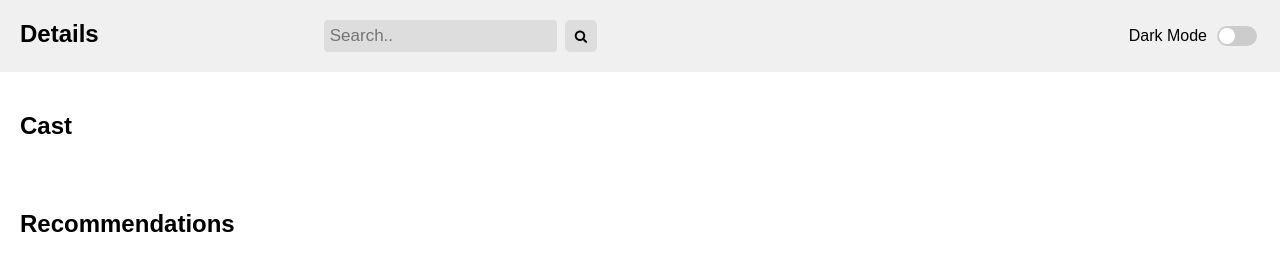
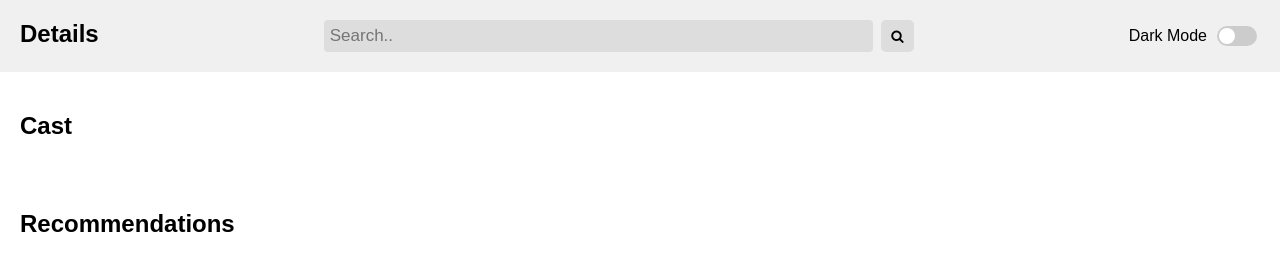
Before and after one commit to Ribaste/Movie_Dashboard, a plain HTML site: page details.html in a window 1280 px wide. Drawn offline with Linux system fonts and the light colour scheme; no server answers.

Commit message:
Update styles.css

```diff
--- a/styles.css
+++ b/styles.css
@@ -307,7 +307,7 @@ body.dark-mode .search-container button, body.dark-mode .load-more-button {
     color: #000;
     max-width: none;
     box-sizing: border-box;
-    flex-grow: 0;
+    flex: 1;
 }
 
 .search-container button {
@@ -317,7 +317,6 @@ body.dark-mode .search-container button, body.dark-mode .load-more-button {
     border-radius: 5px;
     cursor: pointer;
     flex-shrink: 0px;
-    width: auto;
 }
 
 .search-container button:hover {
```
